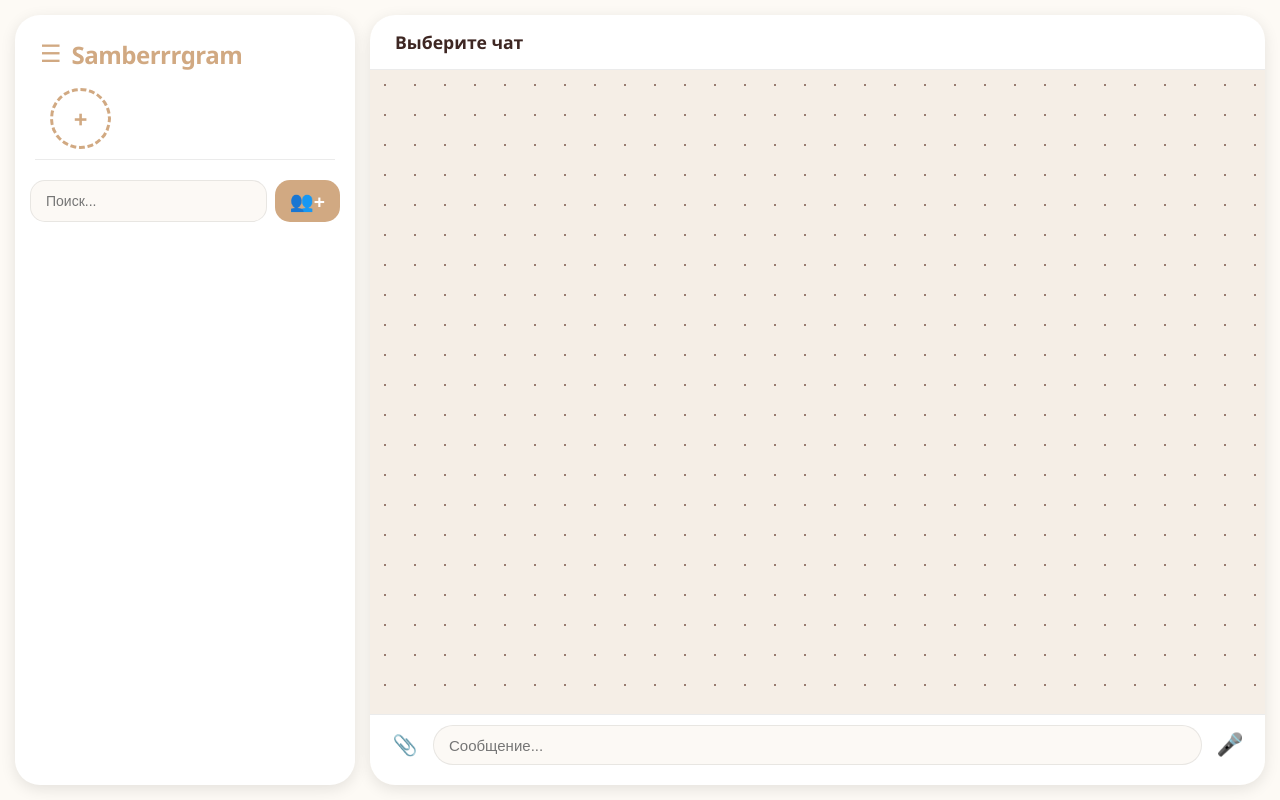
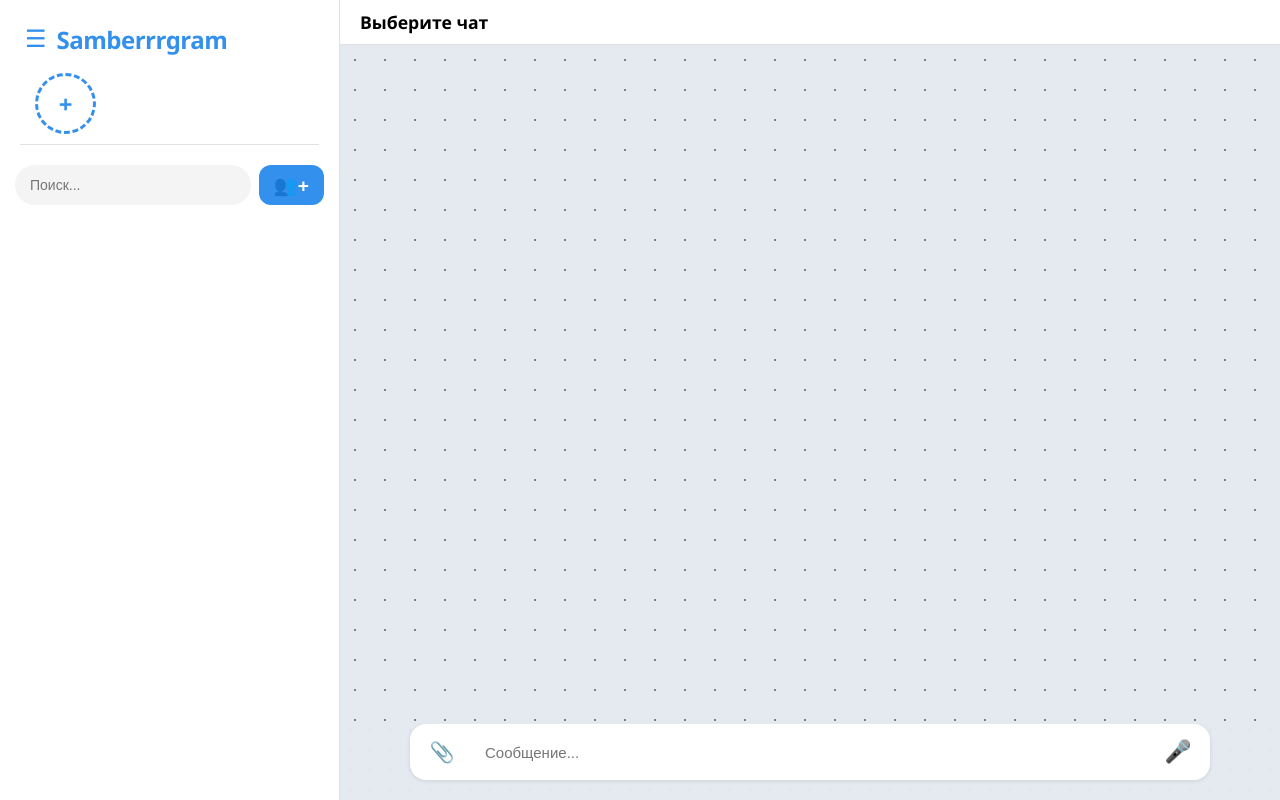
Before and after one commit to artemvergunov2009-ui/antispam_bot, a Flask app: page /chat in a window 1280 px wide. Run offline with Flask 3, Linux system fonts and the light colour scheme; the visitor is signed in with stand-in values (Sample User, id 1); some libraries are stand-ins or nearby versions.

Commit message:
Update chat.html

```diff
--- a/templates/chat.html
+++ b/templates/chat.html
@@ -19,23 +19,53 @@
 
     <style>
         :root {
-            --bg-color: #fdfaf5; --sidebar-bg: #ffffff; --chat-area-bg: #f5eee6;
-            --main-color: #d1a982; --main-color-hover: #b8916b;
-            --text-color-dark: #3e2723; --text-color-light: #8d6e63;
-            --msg-in-bg: #ffffff; --msg-out-bg: #e6dabf;
-            --border-radius-large: 25px; --border-radius-small: 15px;
-            --main-shadow: 0 4px 15px rgba(0, 0, 0, 0.1);
-            --online-color: #4CAF50; --typing-color: #d1a982;
-            --input-bg: #fcf9f5; --input-border: rgba(0,0,0,0.08);
-            --modal-bg: #ffffff; --badge-bg: #d1a982; --tick-color: #8d6e63; --tick-read-color: #4CAF50;
-            --call-btn-red: #ff3b30;
-        }
+    --bg-color: #e4eaf0; /* Классический серо-голубой фон чата */
+    --sidebar-bg: #ffffff;
+    --chat-area-bg: #e4eaf0;
+    --main-color: #3390ec; /* Фирменный синий Telegram */
+    --main-color-hover: #2a7cbd;
+    --text-color-dark: #000000;
+    --text-color-light: #707579;
+    --msg-in-bg: #ffffff;
+    --msg-out-bg: #eeffde; /* Классический зеленый для своих сообщений */
+
+    /* Делаем углы более строгими, как в ТГ */
+    --border-radius-large: 0px;
+    --border-radius-small: 12px;
+
+    --main-shadow: none;
+    --online-color: #00c73e;
+    --typing-color: #3390ec;
+    --input-bg: #ffffff;
+    --input-border: #dfe1e5;
+    --modal-bg: #ffffff;
+    --badge-bg: #caced5;
+    --tick-color: #4da6ea;
+    --tick-read-color: #4da6ea;
+    --call-btn-red: #ff3b30;
+}
 
         @keyframes gradientBG { 0% {background-position: 0% 50%;} 50% {background-position: 100% 50%;} 100% {background-position: 0% 50%;} }
         @keyframes pulseLava { 0% {box-shadow: inset 0 0 50px #f00;} 50% {box-shadow: inset 0 0 150px #f00;} 100% {box-shadow: inset 0 0 50px #f00;} }
         @keyframes matrixScroll { 0% {background-position: 0% 0%;} 100% {background-position: 0% 100%;} }
 
-        body.theme-dark { --bg-color: #121212; --sidebar-bg: #1e1e1e; --chat-area-bg: #0f0f0f; --main-color: #d1a982; --msg-out-bg: #5c4731; --msg-in-bg: #2c2c2c; --text-color-dark: #e0e0e0; --text-color-light: #aaaaaa; --input-bg: #2a2a2a; --modal-bg: #222222; }
+        body.theme-dark {
+    --bg-color: #0f0f0f;
+    --sidebar-bg: #212121;
+    --chat-area-bg: #0f0f0f;
+    --main-color: #8774e1; /* Фирменный фиолетово-синий темного ТГ */
+    --msg-out-bg: #8774e1;
+    --msg-in-bg: #212121;
+    --text-color-dark: #ffffff;
+    --text-color-light: #aaaaaa;
+    --input-bg: #212121;
+    --modal-bg: #212121;
+    --input-border: #000000;
+}
+/* Чтобы текст на твоих сообщениях в темной теме был белым */
+body.theme-dark .message.my-message {
+    color: #ffffff;
+}
         body.theme-cyberpunk { --bg-color: #0d0221; --sidebar-bg: #15092a; --chat-area-bg: rgba(31,12,56,0.85); --main-color: #00ffcc; --msg-out-bg: #9e004e; --msg-in-bg: #2a114d; --text-color-dark: #fff; --text-color-light: #aaa; --input-bg: #1a0a33; --modal-bg: #15092a; background: linear-gradient(-45deg, #0d0221, #260f4c, #1a0033, #330033); background-size: 400% 400%; animation: gradientBG 10s ease infinite; }
         body.theme-matrix { --bg-color: #000; --sidebar-bg: #050505; --chat-area-bg: rgba(0,15,0,0.85); --main-color: #0f0; --msg-out-bg: #040; --msg-in-bg: #020; --text-color-dark: #0f0; --text-color-light: #070; --input-bg: #000; --modal-bg: #111; background: repeating-linear-gradient(180deg, #000 0%, #020 50%, #000 100%); background-size: 100% 200%; animation: matrixScroll 5s linear infinite; }
         body.theme-ocean { --bg-color: #001f3f; --sidebar-bg: #001a35; --chat-area-bg: rgba(0,40,80,0.85); --main-color: #00a8cc; --msg-out-bg: #00509e; --msg-in-bg: #002b5e; --text-color-dark: #fff; --text-color-light: #8ec; --input-bg: #00152b; --modal-bg: #001f3f; background: linear-gradient(-45deg, #001f3f, #003366, #004080); background-size: 400% 400%; animation: gradientBG 12s ease infinite; }
@@ -291,6 +321,97 @@
             #videoPreviewContainer { width: 130px; height: 130px; bottom: 70px; right: 10px; }
         }
         @media (min-width: 769px) { #sidebar { display: flex !important; } #chat-area { display: flex !important; } .back-btn { display: none !important; } }
+
+    /* === TELEGRAM STYLE OVERRIDES === */
+
+/* Убираем отступы у основных блоков */
+body {
+    background-color: var(--sidebar-bg);
+}
+
+#sidebar {
+    margin: 0;
+    border-radius: 0;
+    border-right: 1px solid var(--input-border);
+    box-shadow: none;
+    background-color: var(--sidebar-bg);
+}
+
+#chat-area {
+    margin: 0;
+    border-radius: 0;
+    box-shadow: none;
+    /* Опционально: можно добавить классический паттерн ТГ на фон */
+    background-image: radial-gradient(circle, rgba(0,0,0,0.03) 1px, transparent 1px);
+    background-size: 20px 20px;
+}
+
+/* Строгий хэдер чата */
+.chat-header {
+    background: var(--sidebar-bg);
+    border-bottom: 1px solid var(--input-border);
+    padding: 10px 20px;
+    box-shadow: 0 1px 2px rgba(0,0,0,0.05);
+}
+
+/* Поле ввода в стиле Telegram (парящее внизу) */
+#input-area {
+    background: var(--sidebar-bg);
+    border: none;
+    margin: 0 auto 20px;
+    max-width: 800px;
+    width: calc(100% - 40px);
+    border-radius: 16px;
+    box-shadow: 0 1px 4px rgba(0,0,0,0.1);
+    padding-bottom: 0; /* Убираем лишний отступ */
+}
+
+.input-controls {
+    padding: 8px 12px;
+}
+
+#messageInput {
+    border: none; /* Убираем рамку у самого инпута */
+    background: transparent;
+}
+
+/* Оформление сообщений (хвостики) */
+.message {
+    box-shadow: 0 1px 2px rgba(0,0,0,0.15);
+    padding: 6px 12px;
+    position: relative;
+}
+
+/* Делаем "хвостики" у сообщений как в ТГ */
+.message.my-message {
+    border-bottom-right-radius: 0;
+}
+.message.in-message {
+    border-bottom-left-radius: 0;
+}
+
+/* Строка поиска в сайдбаре */
+.search-box input {
+    background-color: #f4f4f5;
+    border: none;
+    border-radius: 20px;
+}
+
+/* Активный чат в списке (выделяется синим) */
+.list-item.active {
+    background-color: var(--main-color);
+}
+.list-item.active .chat-list-name,
+.list-item.active .chat-list-time,
+.list-item.active .chat-list-last-msg {
+    color: #ffffff !important;
+}
+.list-item.active .unread-badge {
+    background-color: #ffffff;
+    color: var(--main-color);
+}
+
+
     </style>
 </head>
 <body>
```
